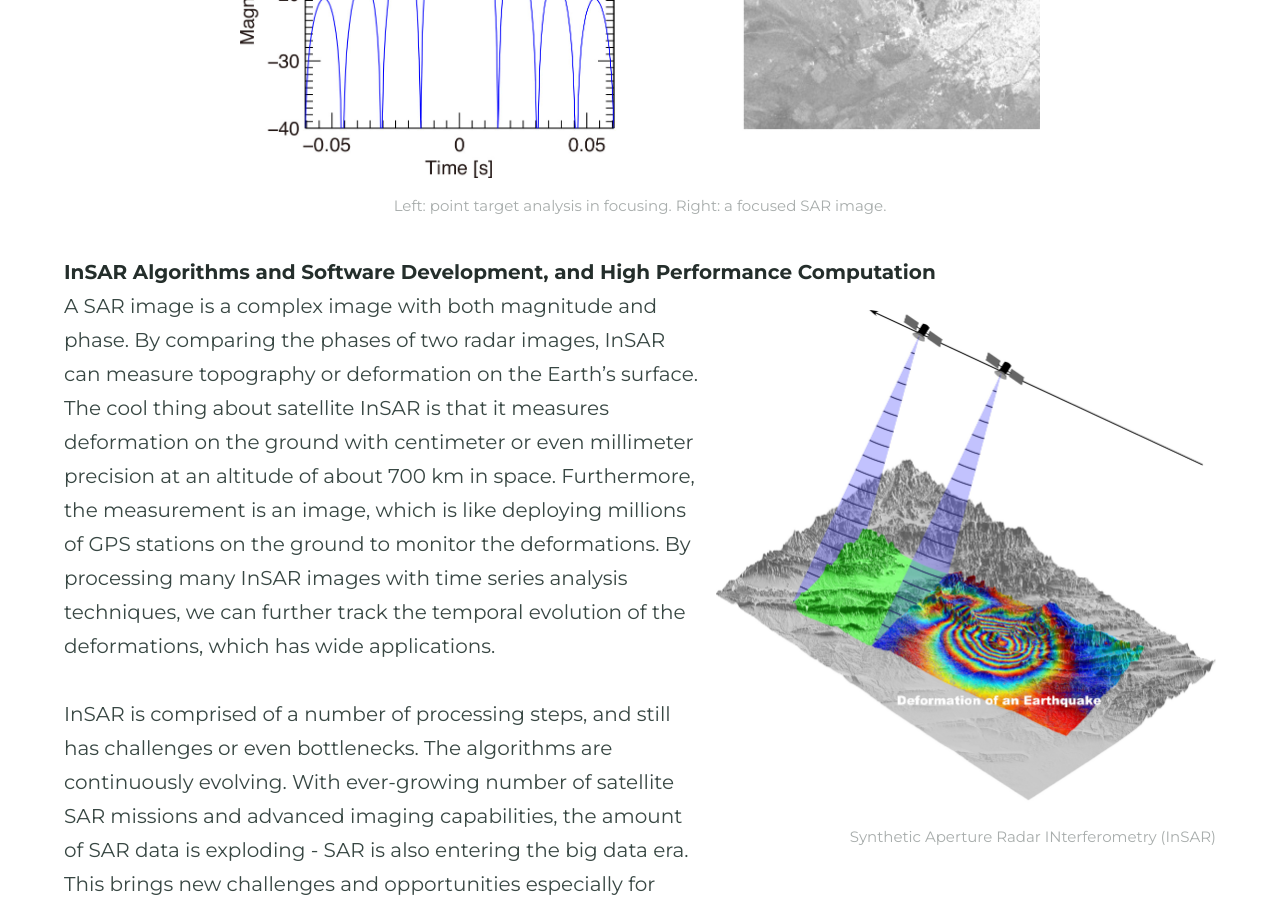
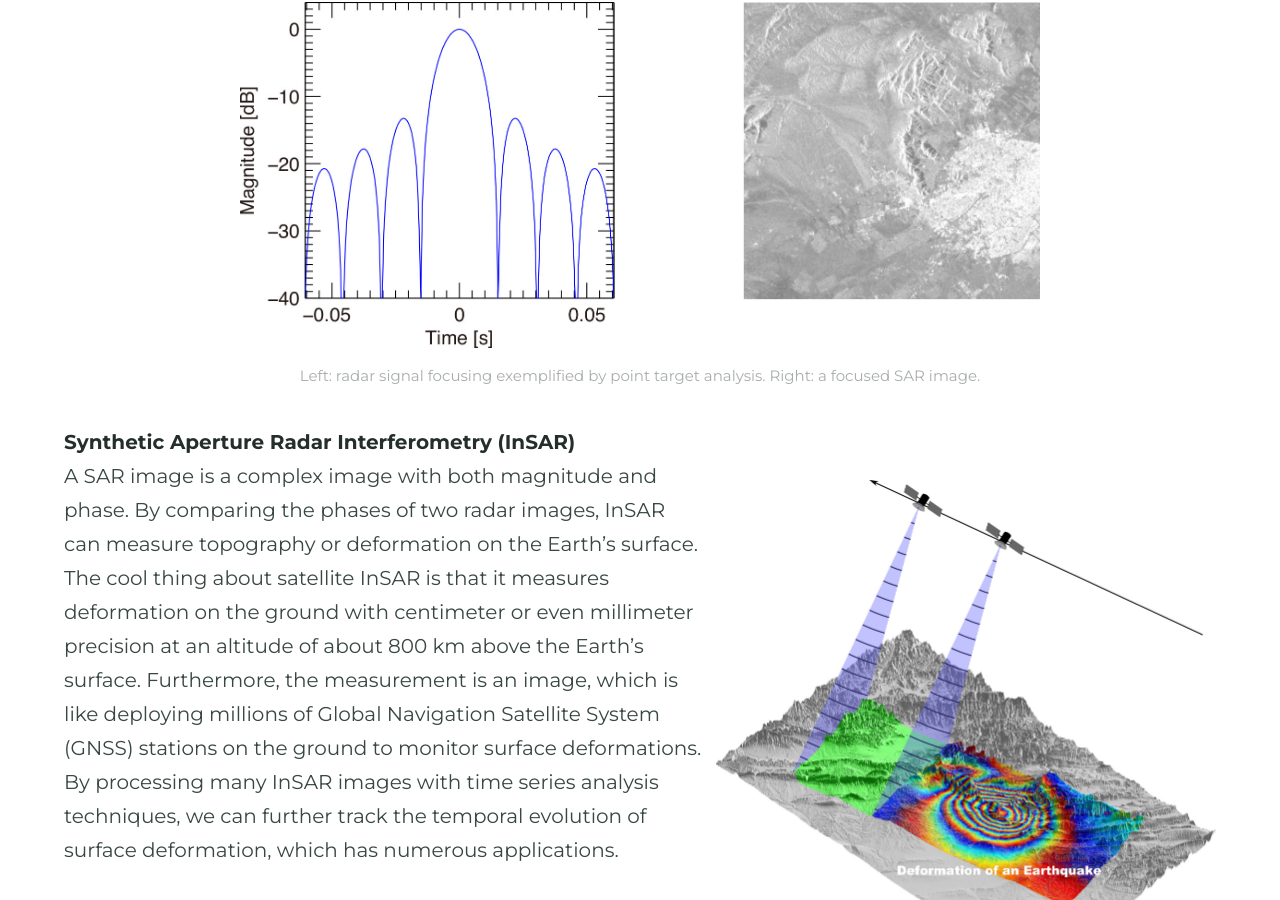
Before and after one commit to CunrenLiang/cunrenliang.github.io, a Jekyll site: the page built from research.md, in a window 1280 px wide and 900 px high, scrolled down 1867 px. Built offline with Jekyll 4.4.1, drawn with Linux system fonts in a browser that asks for light colours; some web fonts are replaced; some of the changed text lies outside the part shown.

Commit message:
Add files via upload

```diff
--- a/research.md
+++ b/research.md
@@ -5,26 +5,28 @@ feature_text: |
 feature_image: "../assets/images/tibet/tibet_s1_a41_210504-210516_8.jpg"
 ---
 
-Synthetic aperture radar (SAR) uses microwaves to image the Earth and other planetary bodies. Unlike most optical instruments, SAR is an active sensor that transmits pulses toward the surface and then receives the backscattered echoes. Therefore, SAR does not require solar illumination and can acquire images day or night. Moreover, microwaves can penetrate clouds, enabling SAR to operate under all weather conditions.
+Synthetic aperture radar (SAR) uses microwaves to image the Earth and other planetary bodies. Unlike most optical instruments, SAR is an active sensor that transmits pulses toward the surface and then receives the backscattered echoes. Therefore, SAR does not require solar illumination and can acquire images day or night. Moreover, microwaves can penetrate clouds, enabling SAR to operate under all weather conditions. A significant advantage of remote sensing with SAR is that the entire process, from the underlying physical principles to data processing techniques, is highly quantitative, enabling the retrieval of physical parameters with high precision.
 
-{% include figure.html image="../assets/images/research/sentinel1-magellan.jpg" caption="Left: Earth observation with synthetic aperture radar (Credit: ESA). Right: Magellan radar mission to Venus (Credit: NASA)." position="center" width="1000" %}
+{% include figure.html image="../assets/images/research/sentinel1-magellan.jpg" caption="Left: Earth observation through clouds with synthetic aperture radar (Credit: ESA). Right: Magellan radar mission to Venus, launched aboard space shuttle Atlantis (Credit: NASA)." position="center" width="1000" %}
 
 The development of synthetic aperture radar interferometry (InSAR) over the last few decades has further enabled SAR to measure the Earth's surface in the third dimension, providing information on topography and surface deformation. InSAR measures surface deformation using the phase of radar waves, whose wavelengths range from a few to several tens of centimeters, and thus can achieve the amazing centimeter- to millimeter-level precision. Coincidentally, many deformations on the Earth’s surface are comparable in magnitude to radar wavelengths (yes, surface deformation occurs almost everywhere on Earth. You just cannot see it in most cases, but InSAR can). Therefore, InSAR is widely used in engineering and scientific applications and has even revolutionized research in related fields. Driven by their unique capabilities and a growing range of applications, SAR and InSAR are expanding beyond academia, with an increasing number of companies around the world commercializing these technologies. Analysts estimated the global SAR market at roughly $4 billion in 2021 and projected it to nearly double over the following five years ([Rosen, 2021, _Science_](https://science.sciencemag.org/content/371/6532/876)).
 
 
-###### SAR Signal and Image Processing
-The original data acquired by SAR is called raw data, which is much like pure noise if you view it with an image application. Through signal processing techniques, or focusing, an image can be formed. Further processing, e.g. denoising, is thus performed in the image domain for numerous purposes. Previously one of our group’s focuses is on the processing of data acquired in advanced modes such as spotlight, ScanSAR, TOPS and SweepSAR, which requires more sophisticated signal processing algorithms (e.g. [Liang et al., 2017, _IEEE TGRS_](https://ieeexplore.ieee.org/document/8038865)).
+###### Radar Signal and Image Processing
+Radar signal and image processing draws on theories from statistics, signal processing, electromagnetic scattering, and geodesy. A typical example is SAR focusing. The original data acquired by SAR are called raw data, which look much like pure noise if displayed as an image. Through signal processing techniques, or focusing, an image can be formed. Further processing, such as denoising, is thus performed in the image domain for numerous applications. One of our group’s research focuses is on the processing of data acquired in advanced modes, such as spotlight, ScanSAR, TOPS and SweepSAR, which requires more sophisticated signal processing algorithms (e.g. [Liang et al., 2017, _IEEE TGRS_](https://ieeexplore.ieee.org/document/8038865)).
 
-{% include figure.html image="../assets/images/research/pta+sar_image.jpg" caption="Left: point target analysis in focusing. Right: a focused SAR image." position="center" width="800" %}
+{% include figure.html image="../assets/images/research/pta+sar_image.jpg" caption="Left: radar signal focusing exemplified by point target analysis. Right: a focused SAR image." position="center" width="800" %}
 
 
-###### InSAR Algorithms and Software Development, and High Performance Computation
+###### Synthetic Aperture Radar Interferometry (InSAR)
 
 {% include figure.html image="../assets/images/research/insar.jpg" caption="Synthetic Aperture Radar INterferometry (InSAR)" position="right" width="500" %}
 
-A SAR image is a complex image with both magnitude and phase. By comparing the phases of two radar images, InSAR can measure topography or deformation on the Earth’s surface. The cool thing about satellite InSAR is that it measures deformation on the ground with centimeter or even millimeter precision at an altitude of about 700 km in space. Furthermore, the measurement is an image, which is like deploying millions of GPS stations on the ground to monitor the deformations. By processing many InSAR images with time series analysis techniques, we can further track the temporal evolution of the deformations, which has wide applications.
+A SAR image is a complex image with both magnitude and phase. By comparing the phases of two radar images, InSAR can measure topography or deformation on the Earth’s surface. The cool thing about satellite InSAR is that it measures deformation on the ground with centimeter or even millimeter precision at an altitude of about 800 km above the Earth's surface. Furthermore, the measurement is an image, which is like deploying millions of Global Navigation Satellite System (GNSS) stations on the ground to monitor surface deformations. By processing many InSAR images with time series analysis techniques, we can further track the temporal evolution of surface deformation, which has numerous applications.
 
-InSAR is comprised of a number of processing steps, and still has challenges or even bottlenecks. The algorithms are continuously evolving. With ever-growing number of satellite SAR missions and advanced imaging capabilities, the amount of SAR data is exploding - SAR is also entering the big data era. This brings new challenges and opportunities especially for InSAR time series analysis and requires efficient processing techniques. Our group works on developing new algorithms and employing high performance computing techniques such as GPU to tackle the most challenging problems in InSAR (e.g. [Liang and Fielding, 2017a, _IEEE TGRS_](https://ieeexplore.ieee.org/document/7852444), [Liang and Fielding, 2017b, _IEEE TGRS_](https://ieeexplore.ieee.org/document/7857102)).
+InSAR involves a number of processing steps and still has challenges or even bottlenecks. The algorithms are continuously evolving. With an ever-growing number of satellite SAR missions and advanced imaging capabilities, the amount of SAR data is exploding - SAR is also entering the big data era. This brings new challenges and opportunities, especially for InSAR time series analysis, and requires efficient processing techniques.
+
+Our group primarily works on the theory and technical development of InSAR (e.g. [Liang and Fielding, 2017a, _IEEE TGRS_](https://ieeexplore.ieee.org/document/7852444), [Liang and Fielding, 2017b, _IEEE TGRS_](https://ieeexplore.ieee.org/document/7857102)), with a particular focus on L-band as we enter the golden age of L-band satellite SAR missions. We seek to understand the physical processes, signals, and errors that shape InSAR measurements through mathematical modeling and to translate this understanding into improved InSAR techniques for geodetic and geophysical applications. In the long run, one of our goals is to enable the measurement of global tectonic motions solely through InSAR, without relying on external constraints such as GNSS.
 
 
 ###### InSAR Error Corrections
```
